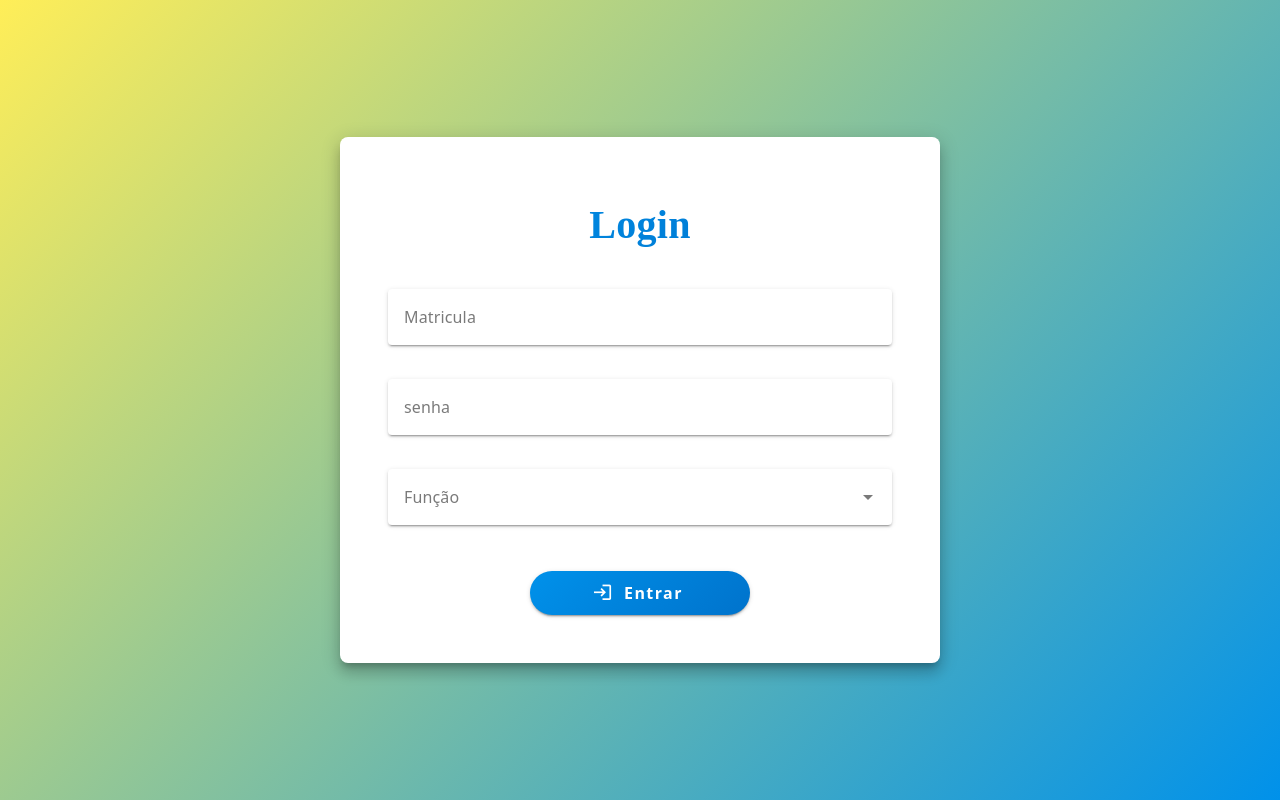
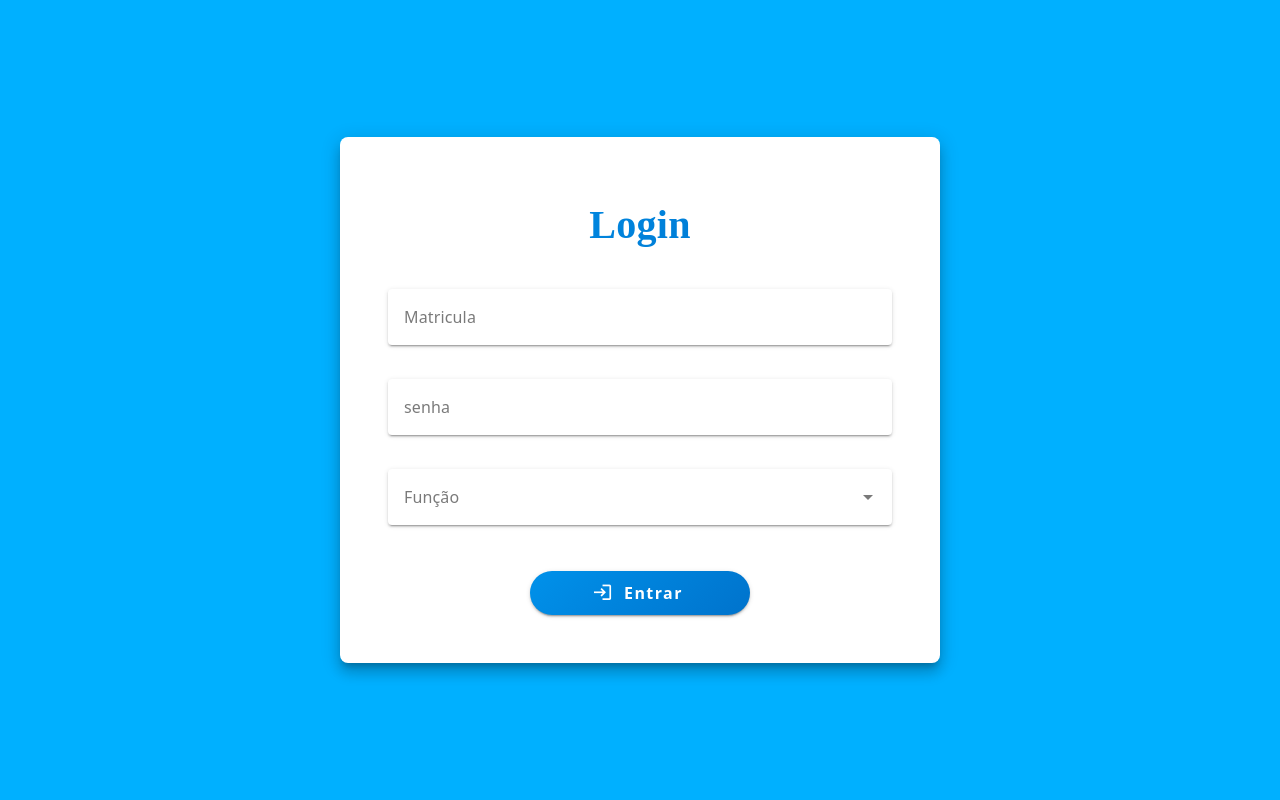
Before and after one commit to Inaciogabriel0/sistema-escolar, a Vue app in the folder frontend/: page /login in a window 1280 px wide. Built offline with nearby package versions, Linux system fonts and the light colour scheme.

Commit message:
altera o fundo do componente LoginComponent.vue e remove o escopo do estilo em LoginView.vue

```diff
--- a/frontend/src/components/LoginComponent.vue
+++ b/frontend/src/components/LoginComponent.vue
@@ -1,5 +1,5 @@
 <template>
-  <v-container fluid class="d-flex align-center justify-center" style="min-height: 100vh; background: linear-gradient(135deg, #FFEE58 0%, #0091EA 100%);">
+  <v-container fluid class="d-flex align-center justify-center" style="min-height: 100vh; background-color: #00B0FF;">
     <v-card class="pa-12 login-card-animate" elevation="10" max-width="600" width="100%" rounded="lg">
       <v-card-title class="text-h4 text-center mb-6 login-title">Login</v-card-title>
       <v-form v-model="isValid" ref="formRef" >
--- a/frontend/src/views/LoginView.vue
+++ b/frontend/src/views/LoginView.vue
@@ -10,6 +10,7 @@ export default {
 };
 
 </script>
-<style scoped>
+<style>
+
 
 </style>
```
